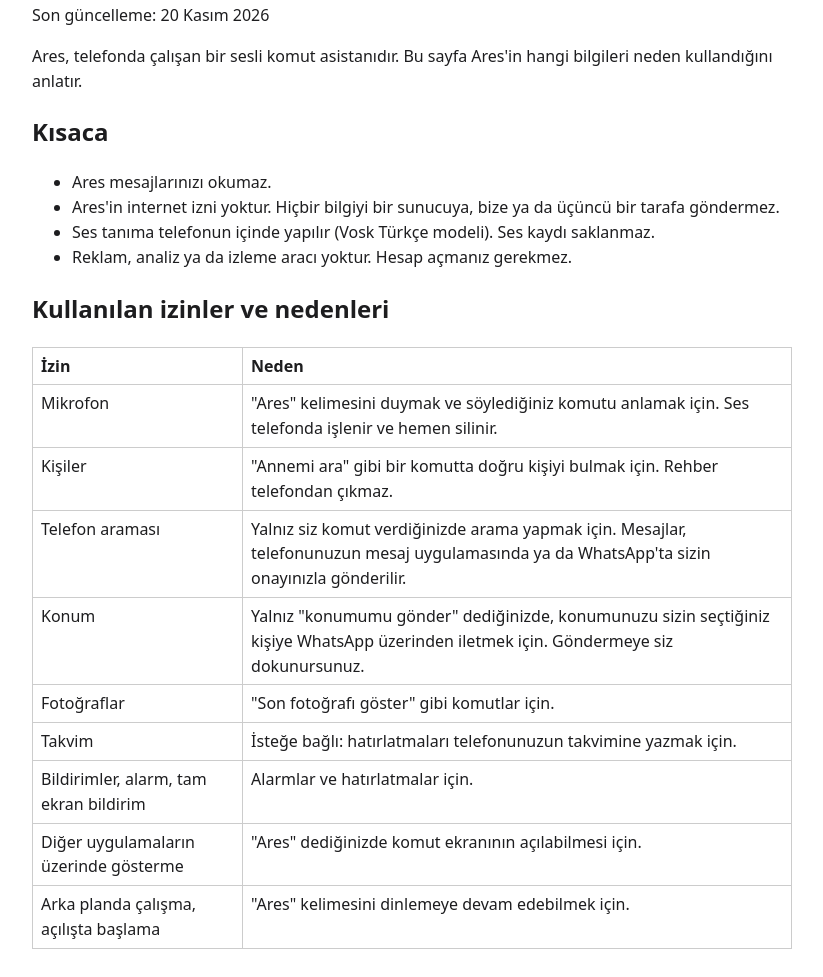
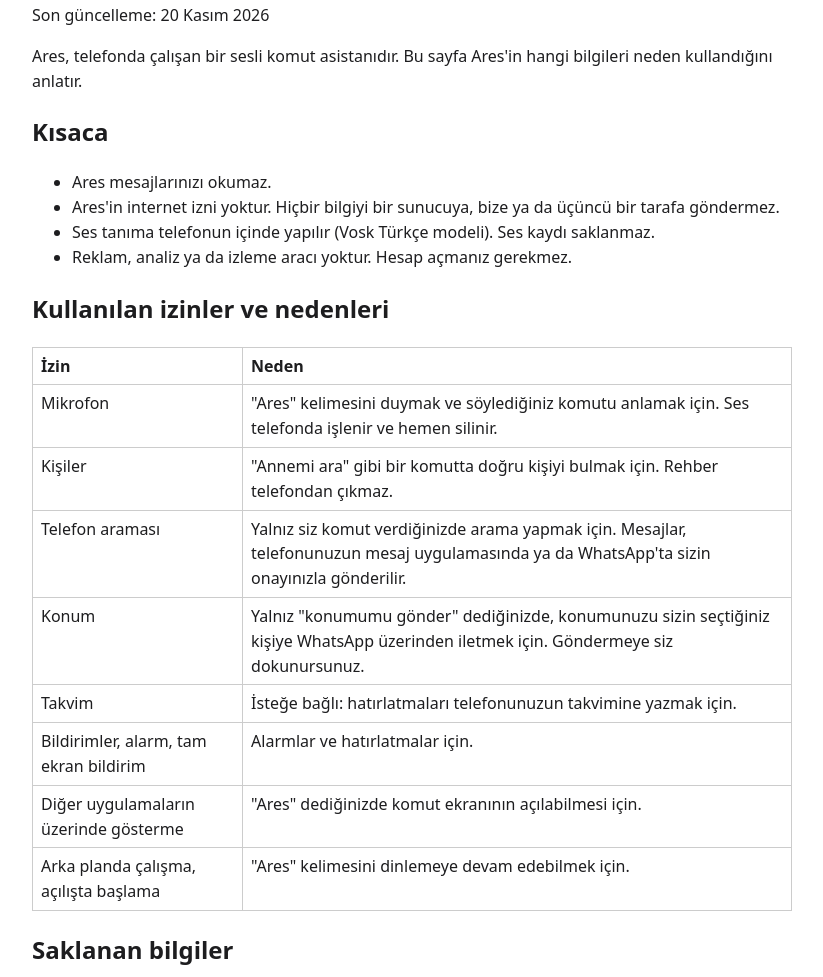
Before and after one commit to resariss/ares-privacy, a plain HTML site: page index.html in a window 1280 px wide. Shown: the part 100-1077 px from the top of the page, without its empty margins (228-1051 px from the left). Drawn offline with Linux system fonts and the light colour scheme.

Commit message:
Fotoğraf izni kaldırıldı

```diff
--- a/index.html
+++ b/index.html
@@ -20,7 +20,6 @@
 <tr><td>Kişiler</td><td>"Annemi ara" gibi bir komutta doğru kişiyi bulmak için. Rehber telefondan çıkmaz.</td></tr>
 <tr><td>Telefon araması</td><td>Yalnız siz komut verdiğinizde arama yapmak için. Mesajlar, telefonunuzun mesaj uygulamasında ya da WhatsApp'ta sizin onayınızla gönderilir.</td></tr>
 <tr><td>Konum</td><td>Yalnız "konumumu gönder" dediğinizde, konumunuzu sizin seçtiğiniz kişiye WhatsApp üzerinden iletmek için. Göndermeye siz dokunursunuz.</td></tr>
-<tr><td>Fotoğraflar</td><td>"Son fotoğrafı göster" gibi komutlar için.</td></tr>
 <tr><td>Takvim</td><td>İsteğe bağlı: hatırlatmaları telefonunuzun takvimine yazmak için.</td></tr>
 <tr><td>Bildirimler, alarm, tam ekran bildirim</td><td>Alarmlar ve hatırlatmalar için.</td></tr>
 <tr><td>Diğer uygulamaların üzerinde gösterme</td><td>"Ares" dediğinizde komut ekranının açılabilmesi için.</td></tr>
```
